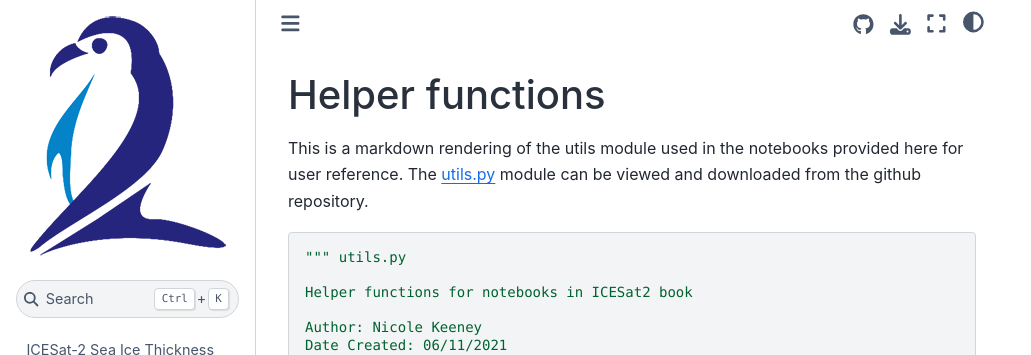
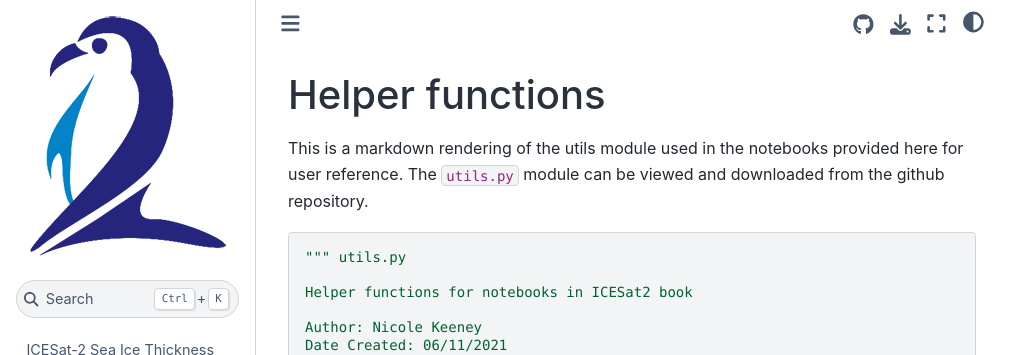
Before and after one commit to nicolejkeeney/icesat2-book, a Jupyter Book: the page built from utils.md, in a window 1280 px wide. Shown: the top 355 px of the page, without its empty margins (0-1031 px from the left). Built offline with Jupyter Book 1.0.4 settings and Sphinx 7.4.7 and the Sphinx Book theme 1.1.4, drawn with Linux system fonts in a browser that asks for light colours; pages that are not in the unit, such as notebooks, are missing from menus.

````diff
--- a/utils.md
+++ b/utils.md
@@ -1,5 +1,5 @@
 # Helper functions
-This is a markdown rendering of the utils module used in the notebooks provided here for user reference. The utils.py module can be viewed and downloaded from the github repository.
+This is a markdown rendering of the utils module used in the notebooks provided here for user reference. The `utils.py` module can be viewed and downloaded from the github repository.
 
 
 ```
````
